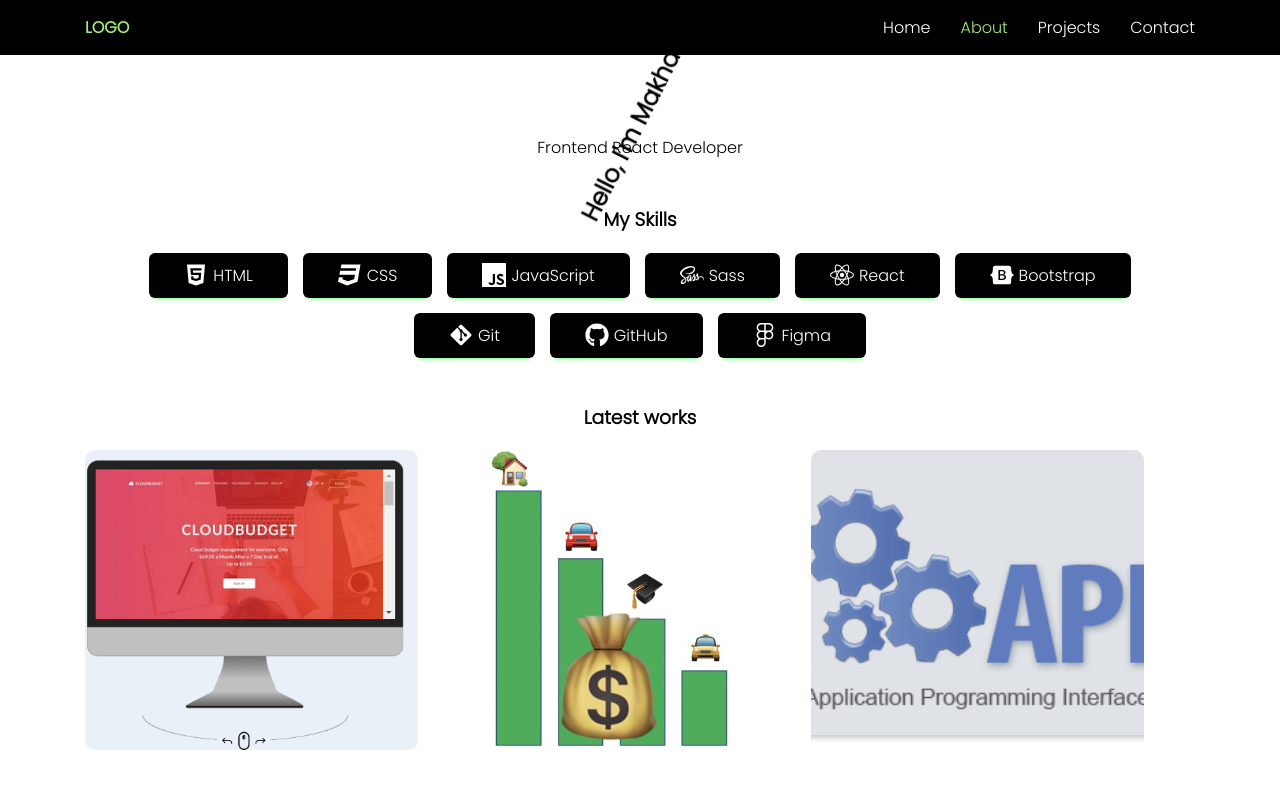
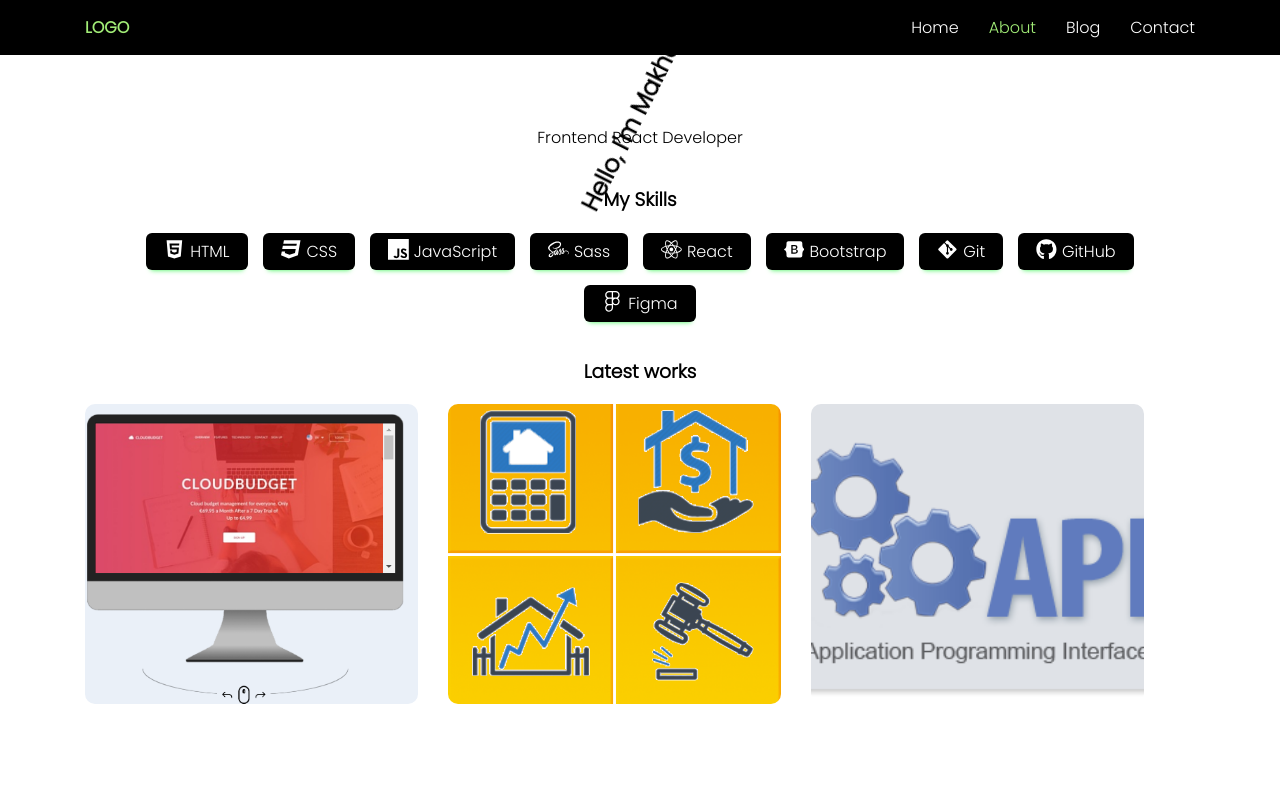
Before and after one commit to Makhabat1502/react-portfolio, a React (Create React App) app: page /about in a window 1280 px wide. Shown: the top 788 px of the page. Built offline with nearby package versions, Linux system fonts and the light colour scheme.

Commit message:
Add Blog page, train Rest API, used axios

```diff
--- a/package.json
+++ b/package.json
@@ -6,6 +6,7 @@
     "@testing-library/jest-dom": "^5.16.4",
     "@testing-library/react": "^13.3.0",
     "@testing-library/user-event": "^13.5.0",
+    "axios": "^0.27.2",
     "framer-motion": "^7.0.0",
     "ityped": "^1.0.3",
     "react": "^18.2.0",
--- a/src/App.js
+++ b/src/App.js
@@ -1,11 +1,7 @@
 import { Routes, Route } from "react-router-dom";
 
-import Navbar from "./components/Navbar/Navbar";
-import Home from "./Pages/Home/Home";
-import About from "./Pages/About/About";
-import Projects from "./Pages/Projects/Projects";
-import Contact from "./Pages/Contact/Contact";
-import Notfound from "./Pages/Notfound/Notfound";
+import { Navbar } from "./components";
+import { Home, About, Blog, Contact, Notfound } from "./Pages";
 
 import "./app.scss";
 
@@ -20,7 +16,7 @@ function App() {
         <Routes>
           <Route index element={<Home />} />
           <Route path="about" element={<About />} />
-          <Route path="projects" element={<Projects />} />
+          <Route path="blog" element={<Blog />} />
           <Route path="contact" element={<Contact />} />
           <Route path="*" element={<Notfound />} />
         </Routes>
--- a/src/Pages/About/about.scss
+++ b/src/Pages/About/about.scss
@@ -2,8 +2,8 @@
   text-align: center;
 
   &__intro {
-    margin-bottom: 45px;
-    padding-top: 45px;
+    margin-bottom: 35px;
+    padding-top: 35px;
 
     h1,
     p {
@@ -12,7 +12,7 @@
   }
 
   &__skills {
-    margin-bottom: 45px;
+    margin-bottom: 35px;
 
     ul {
       margin: 0;
@@ -27,7 +27,7 @@
     li {
       background-color: #000;
       color: #fff;
-      padding: 10px 35px;
+      padding: 6px 18px;
       border-radius: 6px;
       box-shadow: 0 5px 5px -5px rgba(5, 240, 37, 0.8);
       display: flex;
@@ -35,7 +35,7 @@
       gap: 5px;
 
       svg {
-        font-size: 1.5em;
+        font-size: 1.3em;
       }
     }
   }
--- /dev/null
+++ b/src/Pages/Blog/Blog.jsx
@@ -0,0 +1,30 @@
+import React, { useState, useEffect } from "react";
+import Posts from "../../components/Posts/Posts";
+import axios from "axios";
+
+function Blog() {
+  const [posts, setPosts] = useState([]);
+
+  useEffect(() => {
+    const getPosts = async () => {
+      const response = await axios.get(
+        "https://jsonplaceholder.typicode.com/posts"
+      );
+
+      setPosts(response.data);
+    };
+
+    getPosts();
+  }, []);
+
+  return (
+    <section className="blog">
+      <h1 style={{ textAlign: "center" }}>My Blog</h1>
+      <div className="container">
+        <Posts posts={posts} />
+      </div>
+    </section>
+  );
+}
+
+export default Blog;
--- a/src/Pages/Projects/Projects.jsx
+++ /dev/null
@@ -1,11 +0,0 @@
-import React from "react";
-
-function Projects() {
-  return (
-    <section className="projects">
-      <h1>Projects page</h1>
-    </section>
-  );
-}
-
-export default Projects;
--- /dev/null
+++ b/src/Pages/index.js
@@ -0,0 +1,5 @@
+export { default as About } from "./About/About";
+export { default as Blog } from "./Blog/Blog";
+export { default as Contact } from "./Contact/Contact";
+export { default as Home } from "./Home/Home";
+export { default as Notfound } from "./Notfound/Notfound";
--- a/src/components/Navbar/Navbar.jsx
+++ b/src/components/Navbar/Navbar.jsx
@@ -24,8 +24,8 @@ function Navbar() {
     },
     {
       id: 2,
-      menu: "projects",
-      link: "projects",
+      menu: "blog",
+      link: "blog",
     },
     {
       id: 3,
--- /dev/null
+++ b/src/components/Posts/Posts.jsx
@@ -0,0 +1,16 @@
+import React from "react";
+
+const Posts = ({ posts }) => {
+  return (
+    <ul>
+      {posts.map((item) => (
+        <li key={item.id}>
+          <h3>{item.title}</h3>
+          <p>{item.body}</p>
+        </li>
+      ))}
+    </ul>
+  );
+};
+
+export default Posts;
--- /dev/null
+++ b/src/components/index.js
@@ -0,0 +1,2 @@
+export { default as Navbar } from "./Navbar/Navbar";
+export { default as Posts } from "./Posts/Posts";
```
Also changed, not shown: src/Pages/Blog/blog.scss (added), src/images/portfolio-2.jpg, 1 other file (tests, documents, lock files or other folders).
